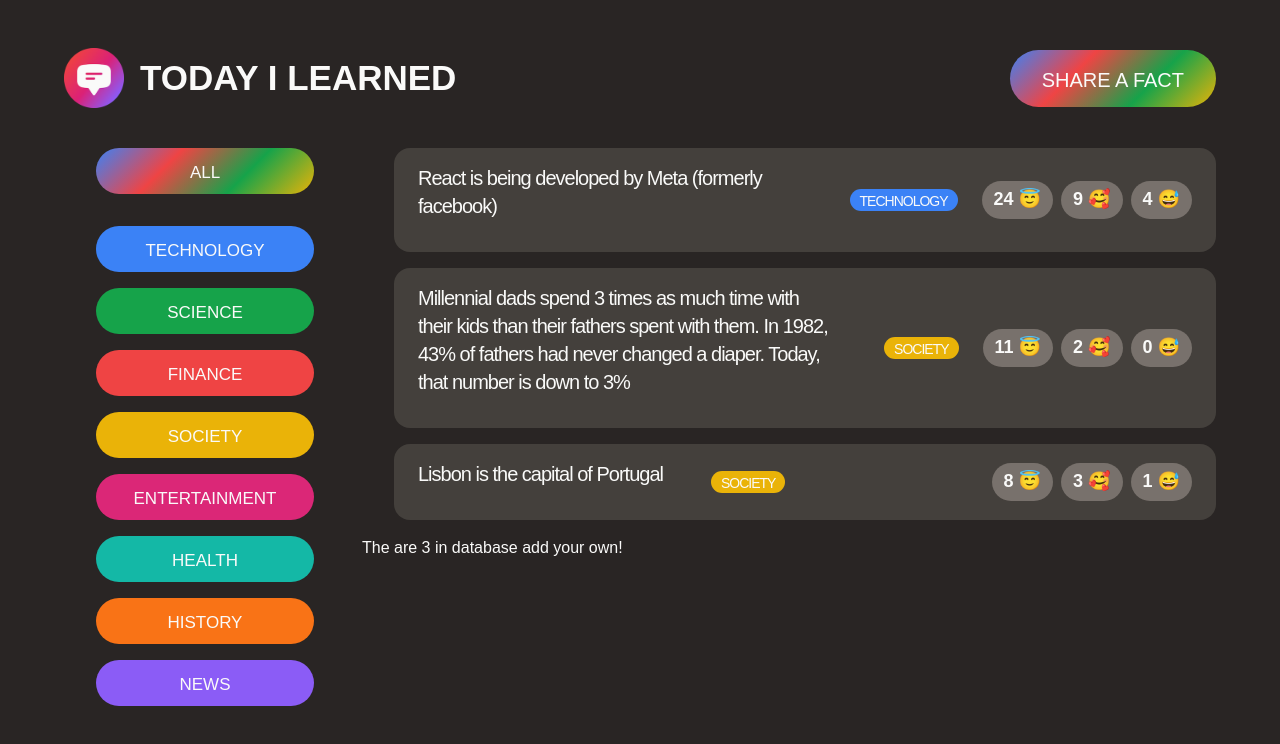
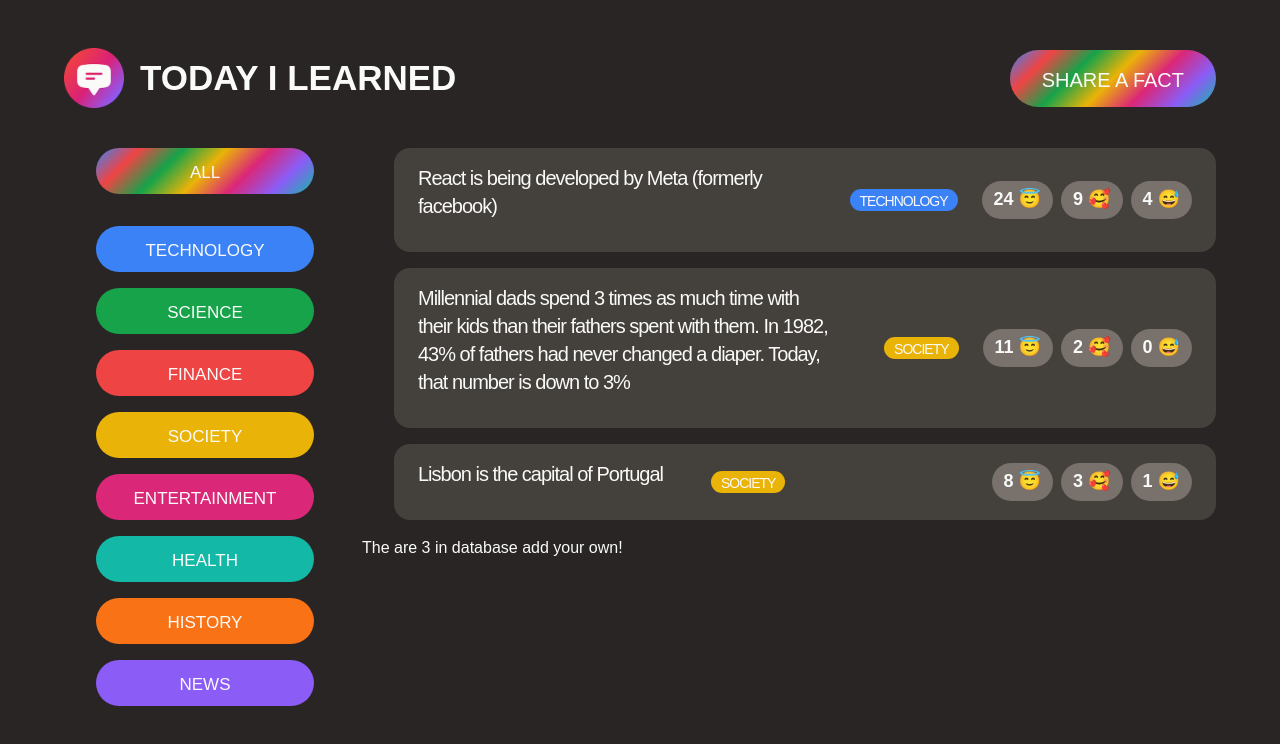
Before and after one commit to JoelSantos-JS/blog, a React (Vite) app: page / in a window 1280 px wide. Shown: the top 744 px of the page. Built offline with nearby package versions, Linux system fonts and the light colour scheme.

Commit message:
nice one

```diff
--- a/src/components/FactList/index.jsx
+++ b/src/components/FactList/index.jsx
@@ -4,6 +4,27 @@ function FactList({ facs, categories }) {
   const [votes, setVotes] = useState(facs);
 
   function handleVote(voteType, id) {
+    const fact = votes.find((fact) => fact.id === id);
+
+    if (!fact) return;
+
+    let voteCount = 0;
+    switch (voteType) {
+      case "interesting":
+        voteCount = fact.votesInteresting;
+        break;
+      case "mindblowing":
+        voteCount = fact.votesMindblowing;
+        break;
+      case "false":
+        voteCount = fact.votesFalse;
+        break;
+      default:
+        return;
+    }
+
+    if (voteCount >= 1) return;
+
     const newVotes = votes.map((fact) => {
       if (fact.id === id) {
         switch (voteType) {
@@ -30,7 +51,6 @@ function FactList({ facs, categories }) {
     });
     setVotes(newVotes);
   }
-
   return (
     <div>
       <ul className="facts-list">
--- a/src/style.css
+++ b/src/style.css
@@ -178,7 +178,16 @@ ul {
   text-transform: uppercase;
   font-size: 17px;
   padding: 16px 0 13px;
-  background-image: linear-gradient(135deg, #3b82f6, #ef4444, #16a34a, #eab308);
+  background-image: linear-gradient(
+    135deg,
+    #3b82f6,
+    #ef4444,
+    #16a34a,
+    #eab308,
+    #db2777,
+    #8b5cf6,
+    #14b8a6
+  );
   color: inherit;
   border-radius: 100px;
   cursor: pointer;
```
